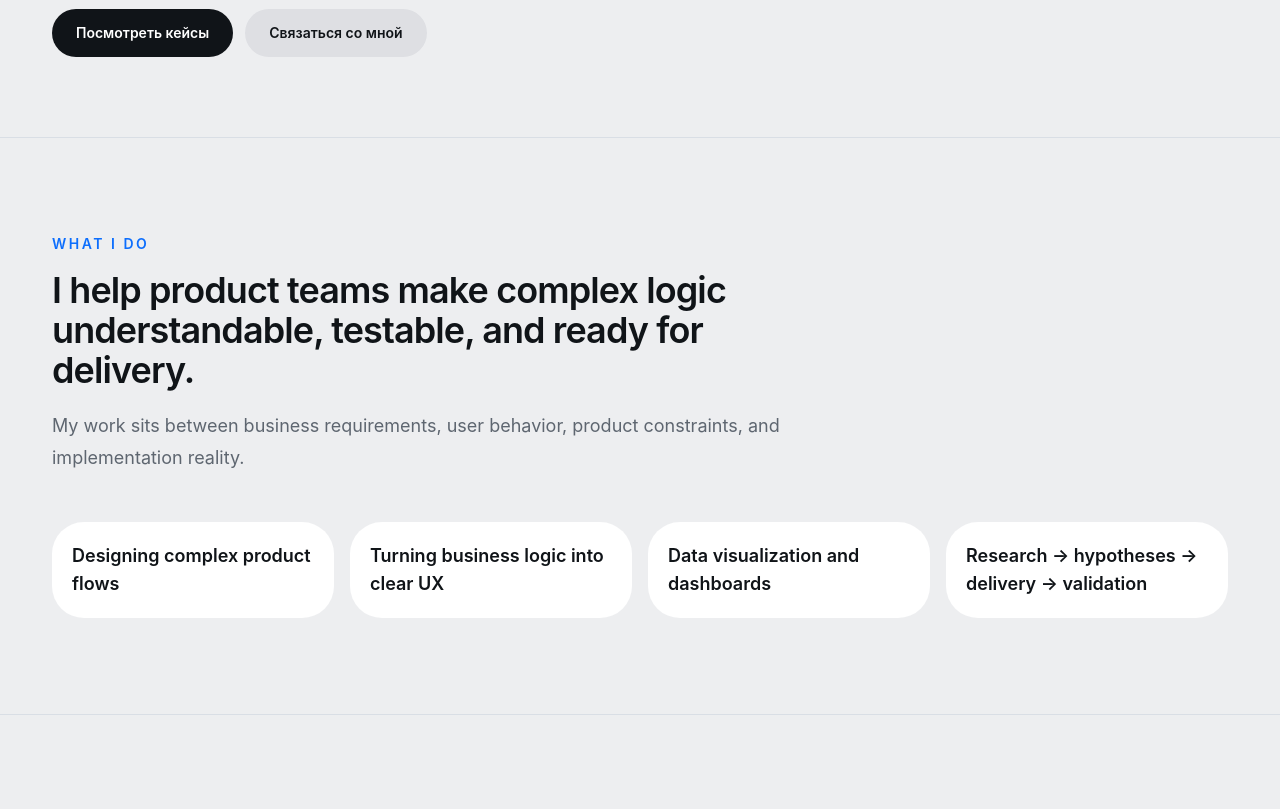
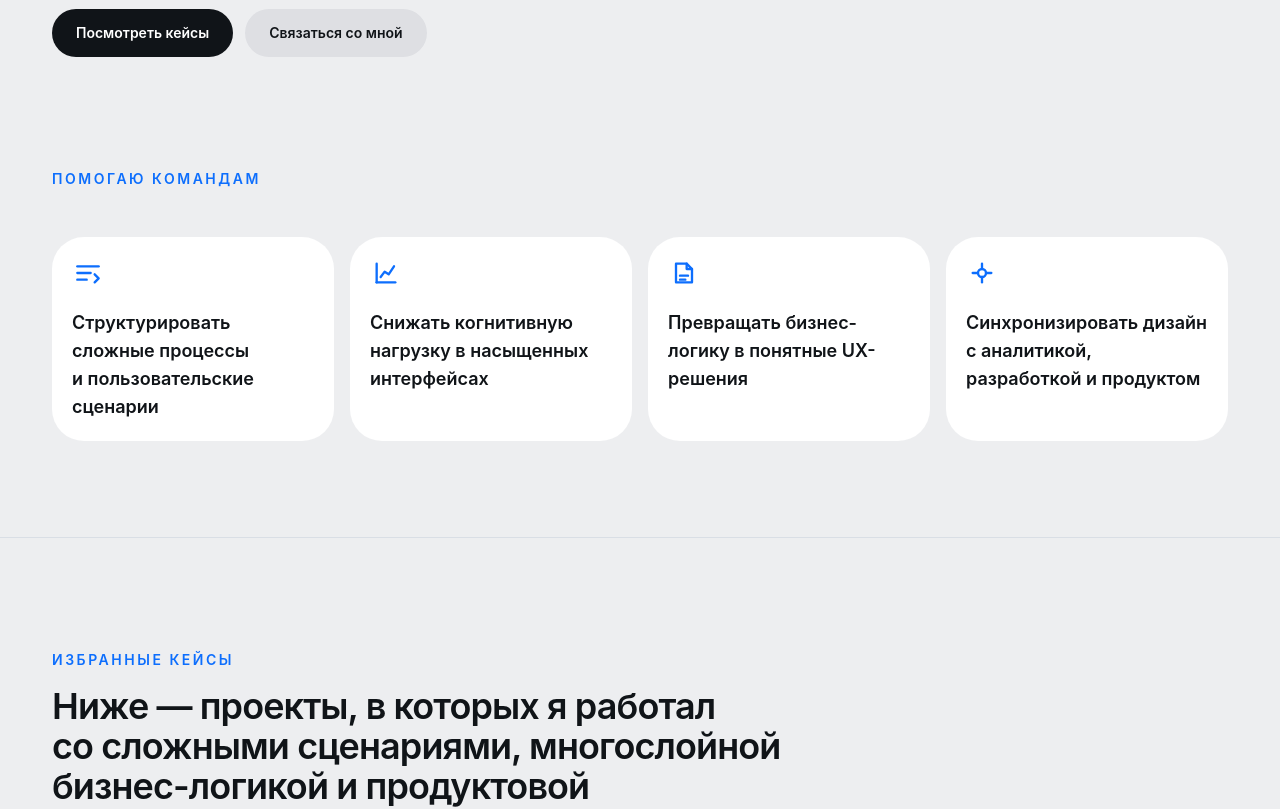
Before and after one commit to evgenyzhe/portfolio, a Next.js app: page / in a window 1280 px wide. Shown: the part 800-1609 px from the top of the page. Built offline with nearby package versions, Linux system fonts and the light colour scheme.

Commit message:
Правка блока Помогаю командам

```diff
--- a/app/page.tsx
+++ b/app/page.tsx
@@ -53,7 +53,7 @@ export default function Home() {
         </nav>
       </header>
 
-      <section className="mx-auto grid min-h-[calc(100vh-73px)] max-w-7xl items-start gap-12 px-[52px] py-16 lg:grid-cols-[0.92fr_1.08fr] lg:py-20">
+      <section className="mx-auto grid min-h-[calc(100vh-73px)] max-w-7xl items-start gap-12 px-[52px] py-16 lg:grid-cols-[0.92fr_1.08fr] lg:py-20 xl:min-h-0">
         <div>
           <div className="relative h-[100px] w-[100px] overflow-hidden rounded-full bg-white">
             <Image
@@ -95,21 +95,20 @@ export default function Home() {
 
       <section
         id="positioning"
-        className="border-y border-line bg-transparent py-20 sm:py-24"
+        className="border-b border-line bg-transparent pb-20 pt-8 sm:pb-24"
       >
         <div className="mx-auto max-w-7xl px-[52px]">
-          <SectionHeading
-            eyebrow="What I do"
-            title="I help product teams make complex logic understandable, testable, and ready for delivery."
-            description="My work sits between business requirements, user behavior, product constraints, and implementation reality."
-          />
+          <p className="text-sm font-semibold uppercase tracking-[0.18em] text-accent">
+            Помогаю командам
+          </p>
           <div className="mt-12 grid gap-4 sm:grid-cols-2 lg:grid-cols-4">
-            {positioningItems.map((item) => (
+            {positioningItems.map((item, index) => (
               <div
                 key={item}
                 className="rounded-[32px] bg-white p-5 text-lg font-semibold leading-7 text-ink"
               >
-                {item}
+                <PositioningIcon index={index} />
+                <p className="mt-5">{item}</p>
               </div>
             ))}
           </div>
@@ -119,9 +118,9 @@ export default function Home() {
       <section id="cases" className="py-20 sm:py-28">
         <div className="mx-auto max-w-7xl px-[52px]">
           <SectionHeading
-            eyebrow="Selected case studies"
-            title="Three examples of the problems I am best equipped to solve."
-            description="Placeholder case cards are structured around the details recruiters usually need first: problem, role, result, and product area. Each card opens an internal case study page."
+            eyebrow="Избранные кейсы"
+            title="Ниже — проекты, в&nbsp;которых я&nbsp;работал со&nbsp;сложными сценариями, многослойной бизнес-логикой и&nbsp;продуктовой неопределённостью"
+            description="В кейсах показываю не&nbsp;только итоговый интерфейс, но&nbsp;и&nbsp;ход мышления: контекст задачи, ограничения, ключевые решения и&nbsp;мой вклад в&nbsp;результат."
           />
           <div className="mt-12 grid items-start gap-6 lg:grid-cols-3">
             {caseStudies.map((caseStudy) => (
@@ -231,3 +230,47 @@ export default function Home() {
     </main>
   );
 }
+
+function PositioningIcon({ index }: { index: number }) {
+  const paths = [
+    <>
+      <path d="M4 7h16" />
+      <path d="M4 12h10" />
+      <path d="M4 17h7" />
+      <path d="M17 13l3 3-3 3" />
+    </>,
+    <>
+      <path d="M5 19V5" />
+      <path d="M5 19h14" />
+      <path d="M8 15l3-4 3 2 4-6" />
+    </>,
+    <>
+      <path d="M6 5h8l4 4v10H6z" />
+      <path d="M14 5v4h4" />
+      <path d="M9 14h6" />
+      <path d="M9 17h4" />
+    </>,
+    <>
+      <path d="M12 5v4" />
+      <path d="M12 15v4" />
+      <path d="M5 12h4" />
+      <path d="M15 12h4" />
+      <circle cx="12" cy="12" r="3" />
+    </>
+  ];
+
+  return (
+    <svg
+      aria-hidden="true"
+      className="h-8 w-8 text-accent"
+      fill="none"
+      stroke="currentColor"
+      strokeLinecap="round"
+      strokeLinejoin="round"
+      strokeWidth="1.75"
+      viewBox="0 0 24 24"
+    >
+      {paths[index]}
+    </svg>
+  );
+}
--- a/lib/portfolio-data.ts
+++ b/lib/portfolio-data.ts
@@ -1,8 +1,8 @@
 export const positioningItems = [
-  "Designing complex product flows",
-  "Turning business logic into clear UX",
-  "Data visualization and dashboards",
-  "Research -> hypotheses -> delivery -> validation"
+  "Структурировать сложные процессы и\u00a0пользовательские сценарии",
+  "Снижать когнитивную нагрузку в\u00a0насыщенных интерфейсах",
+  "Превращать бизнес-логику в\u00a0понятные UX-решения",
+  "Синхронизировать дизайн с\u00a0аналитикой, разработкой и\u00a0продуктом"
 ];
 
 export type CaseStudy = {
```
